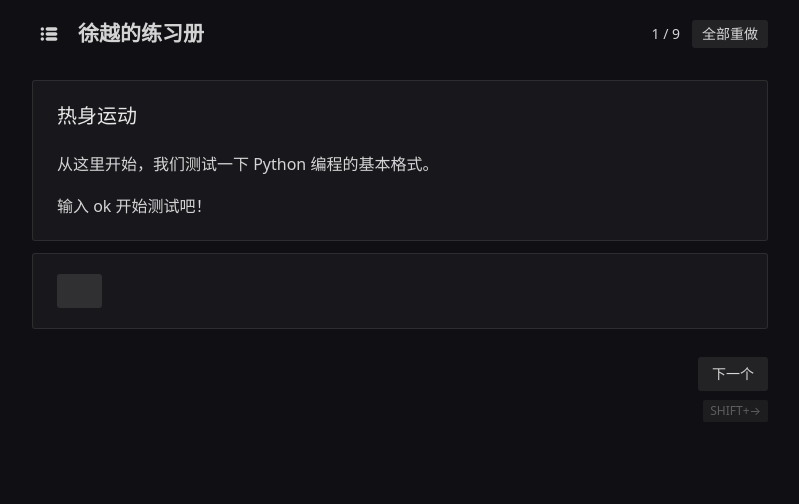
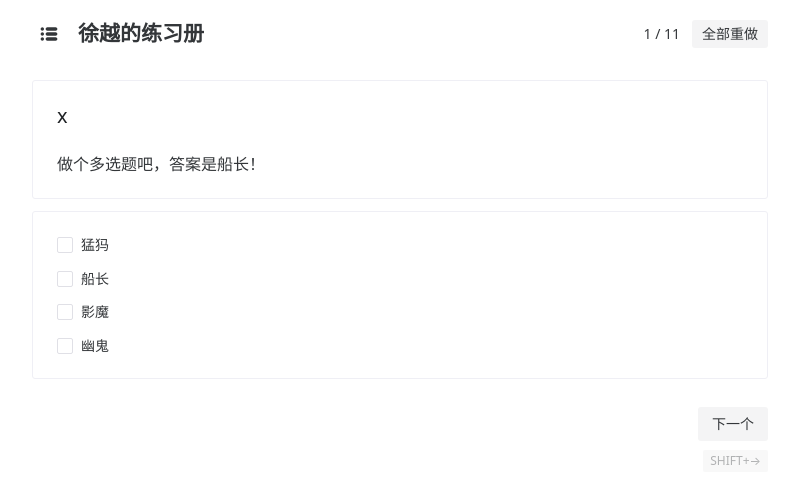
Before and after one commit to yuetsh/playground, a Vue app: page / in a window 1280 px wide. Shown: the top 504 px of the page, without its empty margins (240-1039 px from the left). Built offline with nearby package versions, Linux system fonts and the light colour scheme.

Commit message:
新增选择题

```diff
--- a/package.json
+++ b/package.json
@@ -13,6 +13,7 @@
     "@vueuse/core": "^10.5.0",
     "canvas-confetti": "^1.9.0",
     "highlight.js": "^11.9.0",
+    "lodash.shuffle": "^4.2.0",
     "naive-ui": "^2.35.0",
     "normalize.css": "^8.0.1",
     "vue": "^3.3.4"
--- a/src/App.vue
+++ b/src/App.vue
@@ -4,7 +4,6 @@
     :locale="zhCN"
     :date-locale="dateZhCN"
     :hljs="hljs"
-    :theme="darkTheme"
     :theme-overrides="themeOverrides"
   >
     <n-layout position="absolute" ref="wrap">
@@ -21,16 +20,31 @@
 
 <script setup lang="ts">
 import { onMounted, ref, watch, watchEffect } from "vue"
-import { zhCN, dateZhCN, darkTheme } from "naive-ui"
+import {
+  zhCN,
+  dateZhCN,
+  NConfigProvider,
+  NLayout,
+  NLayoutContent,
+} from "naive-ui"
 import type { GlobalThemeOverrides } from "naive-ui"
 import { useSwipe } from "@vueuse/core"
+import shuffle from "lodash/shuffle"
 import Header from "./components/Header.vue"
 import Content from "./components/Content.vue"
 import Actions from "./components/Actions.vue"
 import { storage } from "./utils/storage"
-import { Step } from "./utils/types"
+import { Step, Type } from "./utils/types"
 import { KEY_FINISHED, KEY_STEP, RE } from "./utils/constants"
-import { step, status, lesson, inputs, next, prev } from "./composables"
+import {
+  step,
+  status,
+  lesson,
+  inputs,
+  next,
+  prev,
+  chooses,
+} from "./composables"
 import lessons from "./data/python.json"
 
 import hljs from "highlight.js/lib/core"
@@ -70,18 +84,43 @@ watchEffect(() => {
   const lessonData = lessons[step.current]
   lesson.title = lessonData.title
   lesson.content = lessonData.content
-  lesson.blank = lessonData.blank || []
-  lesson.answer = lessonData.answer || []
   lesson.nonInteractive = !!lessonData.nonInteractive
-  lesson.code = lessonData.code || []
+  lesson.code = lessonData.code ?? []
+  lesson.type = lessonData.type ?? Type.blank
+  lesson.blank = lessonData.blank ?? []
+  lesson.answer = lessonData.answer ?? []
+
+  if (lesson.type === Type.options) {
+    // 把答案提取
+    if (lesson.answer.length === 1) {
+      // 单选题
+      const alpha = lesson.answer[0] as string
+      const index = alpha.toLowerCase().charCodeAt(0) - "a".charCodeAt(0)
+      lesson.answer = [lesson.blank[index]]
+    } else {
+      const ans: string[] = []
+      lesson.answer.forEach((a) => {
+        const alpha = a as string
+        const index = alpha.toLowerCase().charCodeAt(0) - "a".charCodeAt(0)
+        ans.push(lesson.blank[index])
+      })
+      lesson.answer = ans
+    }
+    // 把选项打乱
+    lesson.blank = shuffle(lesson.blank)
+  }
 
   // 重置用户输入框
   inputs.value = new Array(lesson.blank.length).fill("")
 
-  // 显示答案
-  // 刚开始
+  // 重置选择题的选择
+  chooses.value = lesson.answer.length === 1 ? "" : []
+
+  // 刚开始没有做题的时候不用显示答案
   if (step.last === 0) return
+  // 填充填空题的答案
   if (status.success || storage.get(KEY_FINISHED)) {
+    if (lesson.type === Type.blank) {
       let j = 0
       lesson.blank.forEach((it, i) => {
         if (it.match(RE)) {
@@ -93,6 +132,20 @@ watchEffect(() => {
           }
         }
       })
+    }
+    if (lesson.type === Type.options) {
+      if (lesson.answer.length === 1) {
+        // 单选题
+        const index = lesson.blank.findIndex((b) => lesson.answer[0] === b)
+        chooses.value = lesson.blank[index]
+      } else {
+        // 多选题
+        lesson.answer.forEach((a) => {
+          const index = lesson.blank.findIndex((b) => a === b)
+          chooses.value.push(lesson.blank[index])
+        })
+      }
+    }
   }
 })
 
--- a/src/components/Actions.vue
+++ b/src/components/Actions.vue
@@ -29,6 +29,7 @@
 </template>
 <script lang="ts" setup>
 import { computed, watch } from "vue"
+import { NTag, NIcon, NButton } from "naive-ui"
 import { useMagicKeys, useWindowSize } from "@vueuse/core"
 import { step, status, next, prev } from "../composables"
 import Lock from "../icons/Lock.vue"
--- a/src/components/Content.vue
+++ b/src/components/Content.vue
@@ -12,7 +12,11 @@
       <n-code language="python" :code="item" show-line-numbers />
     </n-card>
     <n-card v-else>
-      <span v-for="(item, index) in lesson.blank" :key="index">
+      <span
+        v-if="lesson.type === Type.blank"
+        v-for="(item, index) in lesson.blank"
+        :key="index"
+      >
         <span v-if="item.match(RE)">
           <n-input
             placeholder=""
@@ -30,12 +34,38 @@
           :code="item"
         />
       </span>
+      <Component
+        v-else
+        :is="lesson.answer.length === 1 ? NRadioGroup : NCheckboxGroup"
+        v-model:value="chooses"
+      >
+        <n-space vertical>
+          <Component
+            :is="lesson.answer.length === 1 ? NRadio : NCheckbox"
+            v-for="(item, index) in lesson.blank"
+            :key="index"
+            :value="item"
+            :label="item"
+          />
+        </n-space>
+      </Component>
     </n-card>
   </n-space>
 </template>
 <script lang="ts" setup>
-import { inputs, lesson, contents } from "../composables"
+import { Type } from "../utils/types"
+import { inputs, chooses, lesson, contents } from "../composables"
 import { RE } from "../utils/constants"
+import {
+  NCheckboxGroup,
+  NRadioGroup,
+  NCheckbox,
+  NRadio,
+  NP,
+  NCard,
+  NCode,
+  NInput,
+} from "naive-ui"
 </script>
 <style scoped>
 .code {
--- a/src/components/Header.vue
+++ b/src/components/Header.vue
@@ -17,7 +17,7 @@
   </n-space>
 </template>
 <script lang="ts" setup>
-import { NIcon } from "naive-ui"
+import { NIcon, NDropdown, NButton } from "naive-ui"
 import type { DropdownOption } from "naive-ui"
 import Menu from "../icons/Menu.vue"
 import Cat from "../icons/Cat.vue"
--- a/src/composables.ts
+++ b/src/composables.ts
@@ -1,5 +1,5 @@
 import { computed, reactive, ref } from "vue"
-import { Lesson } from "./utils/types"
+import { Lesson, Type } from "./utils/types"
 import { KEY_FINISHED, KEY_STEP } from "./utils/constants"
 import { storage } from "./utils/storage"
 // @ts-ignore
@@ -16,12 +16,14 @@ export const lesson = reactive<Lesson>({
   answer: [],
   nonInteractive: false,
   code: [],
+  type: Type.blank,
 })
 export const step = reactive({
   current: 0,
   last: 0,
 })
 export const inputs = ref<string[]>([])
+export const chooses = ref()
 export const contents = computed(() =>
   lesson.content.split("\n").filter((it) => it !== ""),
 )
@@ -72,6 +74,8 @@ function checkAnswer() {
     status.success = true
     return
   }
+  // 填空题
+  if (lesson.type === Type.blank) {
     const userAnswer = inputs.value.filter((it) => it !== "")
     for (let i = 0; i < userAnswer.length; i++) {
       if (Array.isArray(lesson.answer[i])) {
@@ -82,6 +86,23 @@ function checkAnswer() {
       }
       if (!status.success) break
     }
+  } else {
+    // 选择题
+    if (lesson.answer.length === 1) {
+      // 单选题
+      status.success = chooses.value === lesson.answer[0]
+    } else {
+      // 多选题
+      if (lesson.answer.length !== chooses.value.length) {
+        status.success = false
+        return
+      }
+      const ans = chooses.value
+        .map((c: string) => lesson.blank.find((b) => c === b))
+        .sort()
+      status.success = ans.join() === lesson.answer.sort().join()
+    }
+  }
 }
 
 function updateStorage(current: number) {
--- a/src/data/python.json
+++ b/src/data/python.json
@@ -1 +1,73 @@
-[{"title":"热身运动","content":"从这里开始，我们测试一下 Python 编程的基本格式。\n输入 ok 开始测试吧！\n","blank":["$"],"answer":["ok"]},{"title":"输出语句","content":"目标：输出黄岩一职，请补全代码！\n","blank":["$$","\"黄岩一职\"","$"],"answer":["print(",")"]},{"title":"输出语句 —— 文字","content":"同样这题考察的也是输出语句，请输出Python 编程入门，注意引号，注意空格。\n（格式必须严格按照提示，不然就算对，也通过不了！）\n","blank":["print(","$$$$",")"],"answer":[["\"Python 编程入门\"","'Python 编程入门'"]]},{"title":"输出语句 —— 数字计算","content":"让 Python 来计算 1+1 的值，不需要你自己计算。\n","blank":["print(","$$",")"],"answer":["1+1"]},{"title":"输出语句 —— 输出多个值","content":"在 print() 中可以输出多个内容，之间用逗号隔开。\n请输出尼尔 机械纪元，注意文字用引号包裹。\n","blank":["print(","$$","$","$$$",")"],"answer":[["\"尼尔\"","'尼尔'"],[",",", "],["\"机械纪元\"","'机械纪元'"]]},{"title":"输出语句 —— 高级用法 —— 自定义分隔符号","content":"使用 sep=\"\" 可以用于取消多个输出之间的空格。\n在引号里面可以写入你想要的分隔符，比如 sep=\"-\"，表示用短横线来分隔。\n注意逗号和等号！\n","nonInteractive":true,"code":["print(\"尼尔\", \"机械纪元\", sep=\"\")"]},{"title":"输出语句：高级用法 —— 自定义分隔符号","content":"用下划线进行分割。\n","blank":["print(\"尼尔\", \"机械纪元\", \"自动人形\"","$$$",")"],"answer":[[", sep=\"_\"",",sep=\"_\"",",sep='_'",", sep='_'"]]},{"title":"变量","content":"变量是编程中的重要概念，方便我们编写可读性很高的代码。\n变量有很多类型，包括文字、数字、真假、列表、字典等。\n","code":["school = \"春田花花幼儿园\"\nname = \"麦兜\"\n","money = 1000\nheight = 1.82\nis_success = True\n","games = [\"王者\", \"吃鸡\", \"原神\", \"星铁\"]\nrole = {\n    \"name\": \"雷电将军\",\n    \"sex\": \"女\",\n}\n"],"nonInteractive":true},{"title":"成功","content":"恭喜你，完成测试！\n","nonInteractive":true}]
+[
+  {
+    "title": "x",
+    "content": "做个多选题吧，答案是船长！\n",
+    "type": "选择",
+    "blank": ["幽鬼", "猛犸", "影魔", "船长"],
+    "answer": ["D", "A"]
+  },
+  {
+    "title": "x",
+    "content": "做个单选题吧，答案是船长！\n",
+    "type": "选择",
+    "blank": ["幽鬼", "猛犸", "影魔", "船长"],
+    "answer": ["D"]
+  },
+  {
+    "title": "热身运动",
+    "content": "从这里开始，我们测试一下 Python 编程的基本格式。\n输入 ok 开始测试吧！\n",
+    "blank": ["$"],
+    "answer": ["ok"]
+  },
+  {
+    "title": "输出语句",
+    "content": "目标：输出黄岩一职，请补全代码！\n",
+    "blank": ["$$", "\"黄岩一职\"", "$"],
+    "answer": ["print(", ")"]
+  },
+  {
+    "title": "输出语句 —— 文字",
+    "content": "同样这题考察的也是输出语句，请输出Python 编程入门，注意引号，注意空格。\n（格式必须严格按照提示，不然就算对，也通过不了！）\n",
+    "blank": ["print(", "$$$$", ")"],
+    "answer": [["\"Python 编程入门\"", "'Python 编程入门'"]]
+  },
+  {
+    "title": "输出语句 —— 数字计算",
+    "content": "让 Python 来计算 1+1 的值，不需要你自己计算。\n",
+    "blank": ["print(", "$$", ")"],
+    "answer": ["1+1"]
+  },
+  {
+    "title": "输出语句 —— 输出多个值",
+    "content": "在 print() 中可以输出多个内容，之间用逗号隔开。\n下面有三个空需要填写。\n请输出尼尔 机械纪元，注意文字用引号包裹。\n",
+    "blank": ["print(", "$$", "$", "$$$", ")"],
+    "answer": [
+      ["\"尼尔\"", "'尼尔'"],
+      [",", ", "],
+      ["\"机械纪元\"", "'机械纪元'"]
+    ]
+  },
+  {
+    "title": "输出语句 —— 高级用法 —— 自定义分隔符号",
+    "content": "使用 sep=\"\" 可以用于取消多个输出之间的空格。\n在引号里面可以写入你想要的分隔符，比如 sep=\"-\"，表示用短横线来分隔。\n注意逗号和等号！\n",
+    "nonInteractive": true,
+    "code": ["print(\"尼尔\", \"机械纪元\", sep=\"\")"]
+  },
+  {
+    "title": "输出语句：高级用法 —— 自定义分隔符号",
+    "content": "用下划线进行分割。\n",
+    "blank": ["print(\"尼尔\", \"机械纪元\", \"自动人形\"", "$$$", ")"],
+    "answer": [[", sep=\"_\"", ",sep=\"_\"", ",sep='_'", ", sep='_'"]]
+  },
+  {
+    "title": "变量",
+    "content": "变量是编程中的重要概念，方便我们编写可读性很高的代码。\n变量有很多类型，包括文字、数字、真假、列表、字典等。\n",
+    "code": [
+      "school = \"春田花花幼儿园\"\nname = \"麦兜\"\n",
+      "money = 1000\nheight = 1.82\nis_success = True\n",
+      "games = [\"王者\", \"吃鸡\", \"原神\", \"星铁\"]\nrole = {\n    \"name\": \"雷电将军\",\n    \"sex\": \"女\",\n}\n"
+    ],
+    "nonInteractive": true
+  },
+  { "title": "成功", "content": "恭喜你，完成测试！\n", "nonInteractive": true }
+]
--- a/src/utils/types.ts
+++ b/src/utils/types.ts
@@ -6,8 +6,14 @@ export interface Step {
 export interface Lesson {
   title: string
   content: string
+  type: string
   blank: string[]
   answer: string[] | string[][]
   nonInteractive: boolean
   code: string[]
 }
+
+export enum Type {
+  blank = "填空",
+  options = "选择",
+}
--- a/vite.config.ts
+++ b/vite.config.ts
@@ -4,10 +4,7 @@ import legacy from "@vitejs/plugin-legacy"
 
 // https://vitejs.dev/config/
 export default defineConfig({
-  plugins: [
-    vue(),
-    legacy({ targets: ["chrome 66", "not IE 11"] }),
-  ],
+  plugins: [vue(), legacy({ targets: ["chrome 66", "not IE 11"] })],
   build: {
     rollupOptions: {
       output: {
```
Also changed, not shown: src/main.ts (+2 -29 lines), 2 other files (tests, documents, lock files or other folders). Lines whose indentation alone changed are shown as unchanged.
